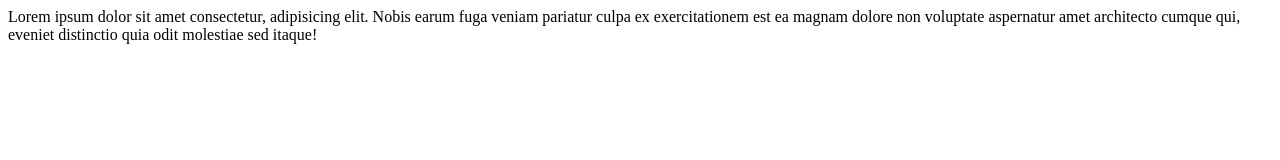
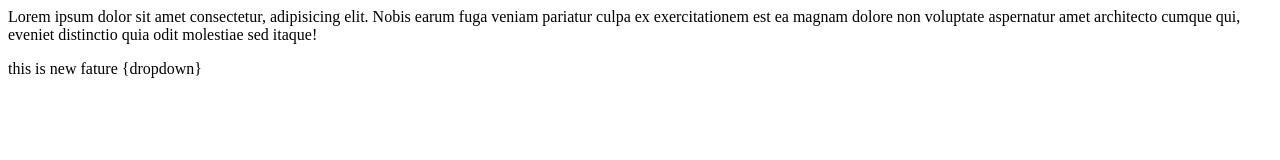
Before and after one commit to Amansharma940699/secondrepo, a plain HTML site: page index.html in a window 1280 px wide. Drawn offline with Linux system fonts and the light colour scheme.

```diff
--- a/index.html
+++ b/index.html
@@ -1 +1,2 @@
 <p>Lorem ipsum dolor sit amet consectetur, adipisicing elit. Nobis earum fuga veniam pariatur culpa ex exercitationem est ea magnam dolore non voluptate aspernatur amet architecto cumque qui, eveniet distinctio quia odit molestiae sed itaque!</p>
+<p>this is new fature {dropdown}</p>
```
